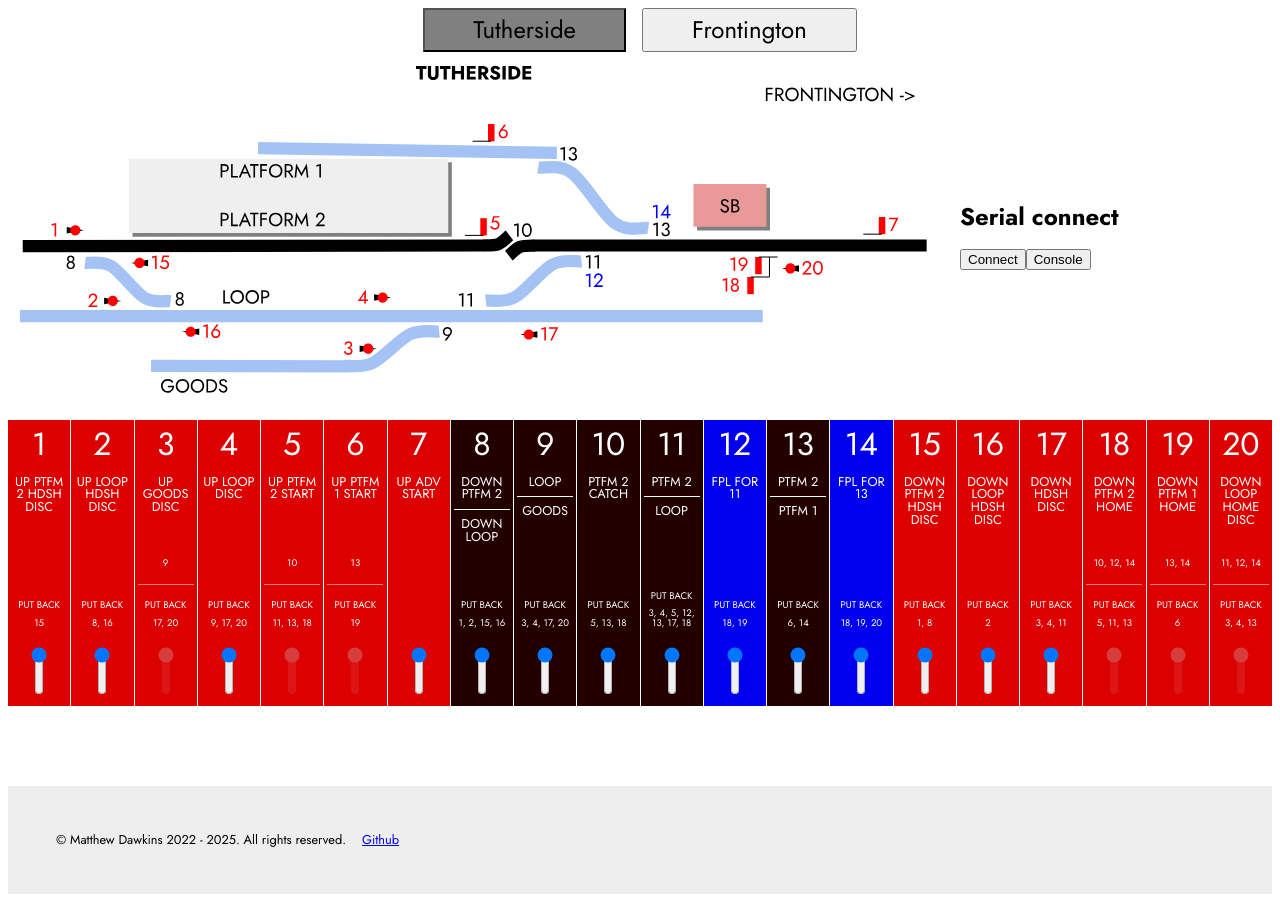
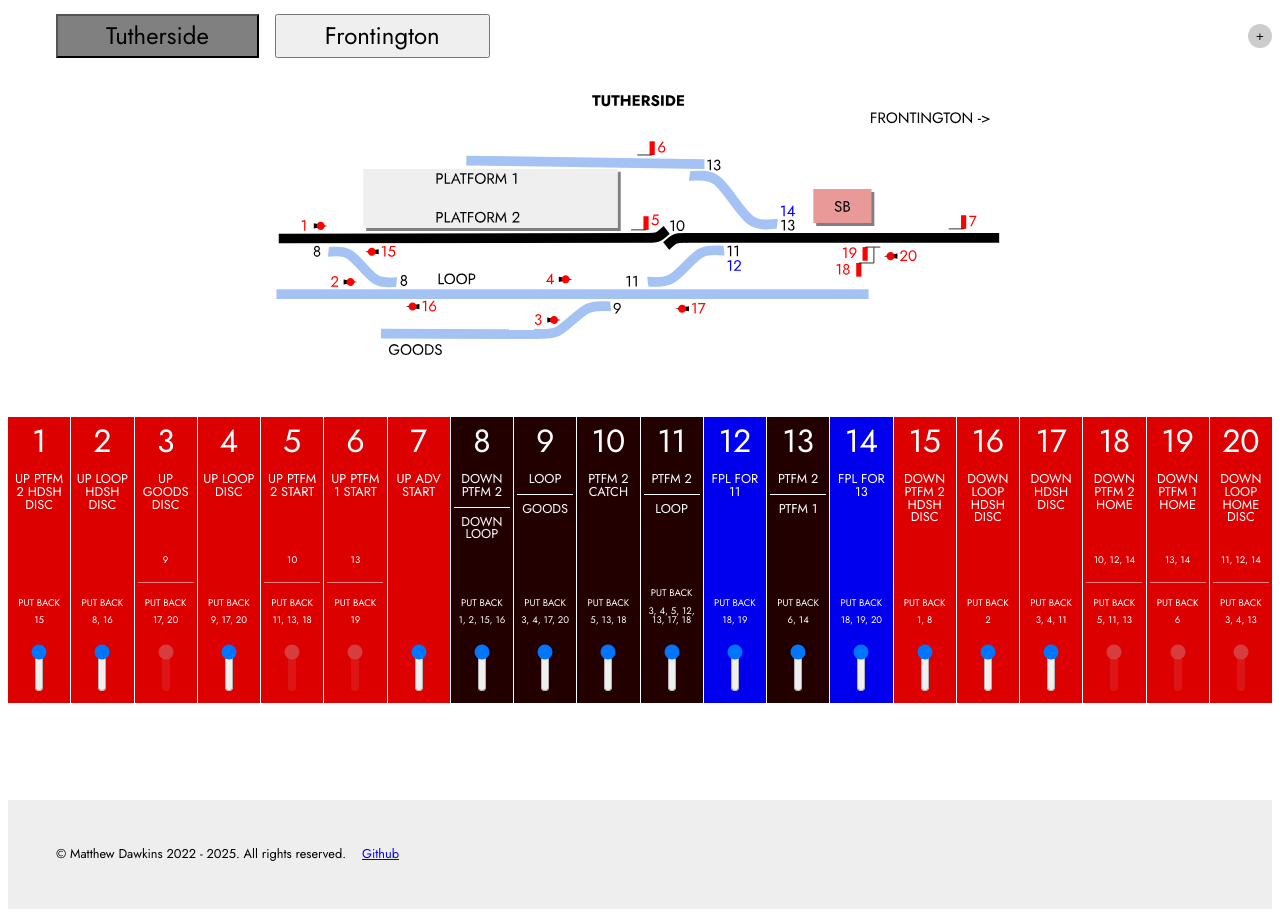
Before and after one commit to mafu-d/signal-box-simulator, a Vue app: page / in a window 1280 px wide. Built offline with nearby package versions, Linux system fonts and the light colour scheme.

Commit message:
Create new component to handle connected devices

```diff
--- a/src/App.vue
+++ b/src/App.vue
@@ -2,6 +2,7 @@
 import Frontington from "./components/Frontington.vue";
 import { onMounted, ref } from "vue";
 import Tutherside from "./components/Tutherside.vue";
+import Devices from "./components/Devices.vue";
 
 const activeTab = ref(0);
 
@@ -23,39 +24,22 @@ const selectNext = () => {
 
 <template>
   <div class="signal-box">
-    <div
-      class="switcher"
-      @keydown.left="selectPrevious"
-      @keydown.right="selectNext"
-    >
-      <button
-        v-for="(tab, index) in signalBoxes"
-        :key="index"
-        :class="{ active: activeTab === index }"
-        @click="activeTab = index"
-      >
-        {{ tab }}
-      </button>
-    </div>
-    <Tutherside
-      :is-active="activeTab === 0"
-      @arrow-left="selectPrevious"
-      @arrow-right="selectNext"
-    />
-    <Frontington
-      :is-active="activeTab === 1"
-      @arrow-left="selectPrevious"
-      @arrow-right="selectNext"
-    />
+    <header>
+      <div class="switcher" @keydown.left="selectPrevious" @keydown.right="selectNext">
+        <button v-for="(tab, index) in signalBoxes" :key="index" :class="{ active: activeTab === index }"
+          @click="activeTab = index">
+          {{ tab }}
+        </button>
+      </div>
+      <Devices />
+    </header>
+    <Tutherside :is-active="activeTab === 0" @arrow-left="selectPrevious" @arrow-right="selectNext" />
+    <Frontington :is-active="activeTab === 1" @arrow-left="selectPrevious" @arrow-right="selectNext" />
     <footer>
       <div>
-        <span
-          >&copy; Matthew Dawkins 2022 - {{ new Date().getFullYear() }}. All
-          rights reserved.</span
-        >
-        <a href="https://github.com/mafu-d/signal-box-simulator" target="_blank"
-          >Github</a
-        >
+        <span>&copy; Matthew Dawkins 2022 - {{ new Date().getFullYear() }}. All
+          rights reserved.</span>
+        <a href="https://github.com/mafu-d/signal-box-simulator" target="_blank">Github</a>
       </div>
     </footer>
   </div>
@@ -75,16 +59,24 @@ body {
   line-height: 1;
 }
 
+header {
+  display: flex;
+  align-items: center;
+  justify-content: space-between;
+}
+
 .switcher {
   padding: 0 3rem;
   display: flex;
   justify-content: center;
   gap: 1rem;
 }
+
 .switcher button {
   font: inherit;
   font-size: 1.5rem;
   padding: 0.5rem 3rem;
+
   &.active {
     background: gray;
   }
@@ -98,7 +90,8 @@ footer {
   display: flex;
   justify-content: space-between;
 }
-footer > div {
+
+footer>div {
   display: flex;
   gap: 1rem;
 }
--- /dev/null
+++ b/src/components/Devices.vue
@@ -0,0 +1,54 @@
+<script setup>
+import { ref } from 'vue';
+
+const devices = ref([]);
+
+const connectNewDevice = () => {
+    devices.value.push({
+        id: new Date().getTime(),
+    });
+}
+
+const disconnectDevice = (id) => {
+    devices.value = devices.value.filter(i => i.id !== id);
+}
+</script>
+
+<template>
+    <ul>
+        <li v-for="device in devices" :key="device.id" class="device">
+            {{ device.id.toString().slice(-4) }}
+            <button @click="disconnectDevice(device.id)">-</button>
+        </li>
+        <li>
+            <button @click="connectNewDevice">+</button>
+        </li>
+    </ul>
+</template>
+
+<style scoped>
+ul {
+    list-style: none;
+    display: flex;
+    align-items: center;
+    gap: 0.25rem;
+}
+
+.device {
+    background: #eee;
+    padding: 0.25rem;
+    padding-left: 0.75rem;
+    display: flex;
+    align-items: center;
+    gap: 0.5rem;
+    border-radius: 999rem;
+}
+
+button {
+    border-radius: 999rem;
+    background: #ccc;
+    border: 0;
+    width: 1.5rem;
+    aspect-ratio: 1/1;
+}
+</style>
--- a/src/components/SignalBox.vue
+++ b/src/components/SignalBox.vue
@@ -1,7 +1,7 @@
 <script setup>
 import { onMounted, ref } from "vue";
 import Lever from "./Lever.vue";
-import Arduino from "./Arduino.vue";
+// import Arduino from "./Arduino.vue";
 
 const props = defineProps({
   diagramUrl: {
@@ -156,25 +156,16 @@ const emit = defineEmits(["arrow-left", "arrow-right"]);
 <template>
   <div class="signal-box">
     <img :src="diagramUrl" alt="Diagram" class="diagram" />
-    <div class="audio-controls">
-      <h2>Serial connect</h2>
-      <!-- <button v-if="port" @click="disconnectFromArduino">Disconnect</button>
+    <!-- <div class="audio-controls"> -->
+    <!-- <h2>Serial connect</h2> -->
+    <!-- <button v-if="port" @click="disconnectFromArduino">Disconnect</button>
       <button v-else @click="connectToArduino">Connect</button> -->
-      <Arduino :levers="levers" />
-    </div>
+    <!-- <Arduino :levers="levers" /> -->
+    <!-- </div> -->
     <div class="frame">
-      <Lever
-        v-for="lever in levers"
-        :key="lever.id"
-        :id="lever.id"
-        :label="lever.label"
-        :type="lever.type"
-        :state="lever.state"
-        :unlockedBy="lever.unlockedBy"
-        :unlocked="lever.unlocked"
-        :is-muted="isMuted"
-        @changeState="stateChanged"
-      />
+      <Lever v-for="lever in levers" :key="lever.id" :id="lever.id" :label="lever.label" :type="lever.type"
+        :state="lever.state" :unlockedBy="lever.unlockedBy" :unlocked="lever.unlocked" :is-muted="isMuted"
+        @changeState="stateChanged" />
     </div>
   </div>
 </template>
@@ -182,9 +173,11 @@ const emit = defineEmits(["arrow-left", "arrow-right"]);
 <style scoped>
 .signal-box {
   display: grid;
-  grid-template-columns: 3fr 1fr;
+  grid-template-columns: 1fr;
+  grid-template-rows: 40vh 40vh;
   gap: 1rem;
   align-items: center;
+  justify-content: center;
 }
 
 .frame {
@@ -193,14 +186,15 @@ const emit = defineEmits(["arrow-left", "arrow-right"]);
   gap: 1px;
   justify-content: center;
 
-  > * {
+  >* {
     flex: 1;
     max-width: 7vw;
   }
 }
 
 .diagram {
-  width: 100%;
-  height: auto;
+  width: auto;
+  height: 35vh;
+  margin: 0 auto;
 }
 </style>
```
